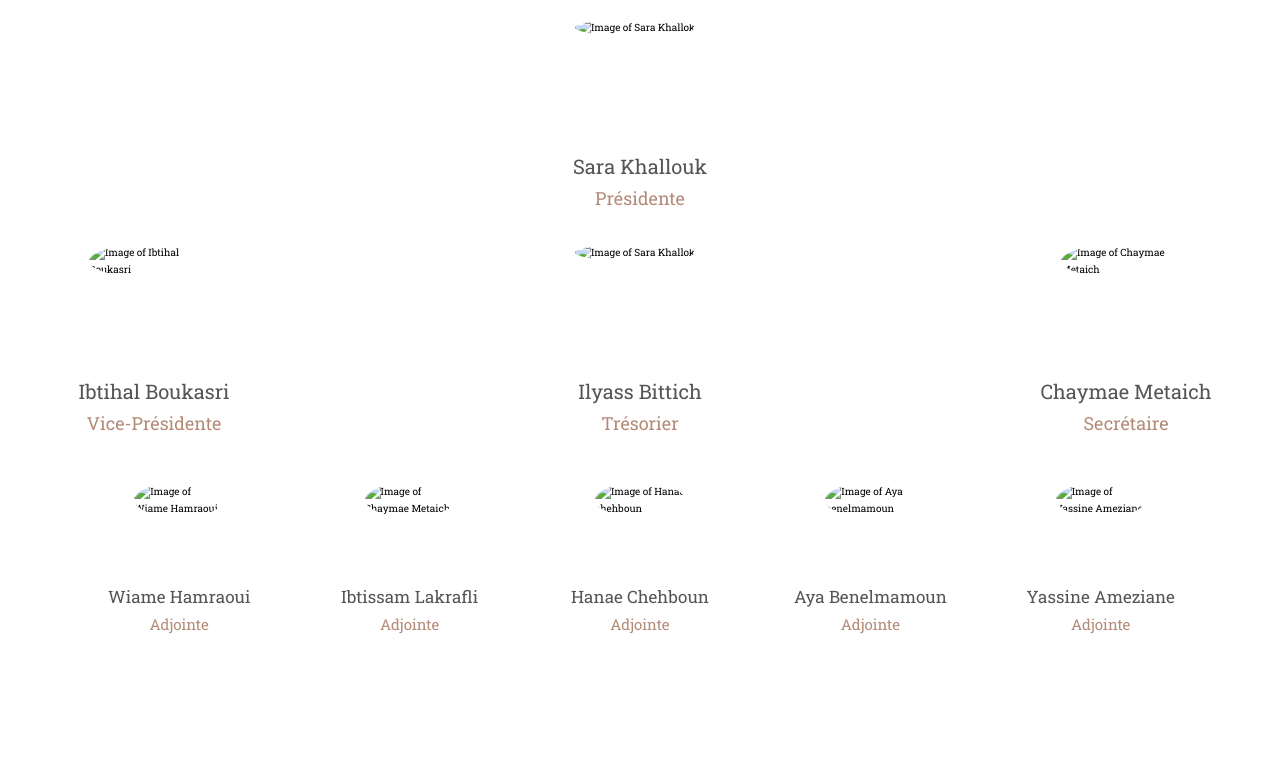
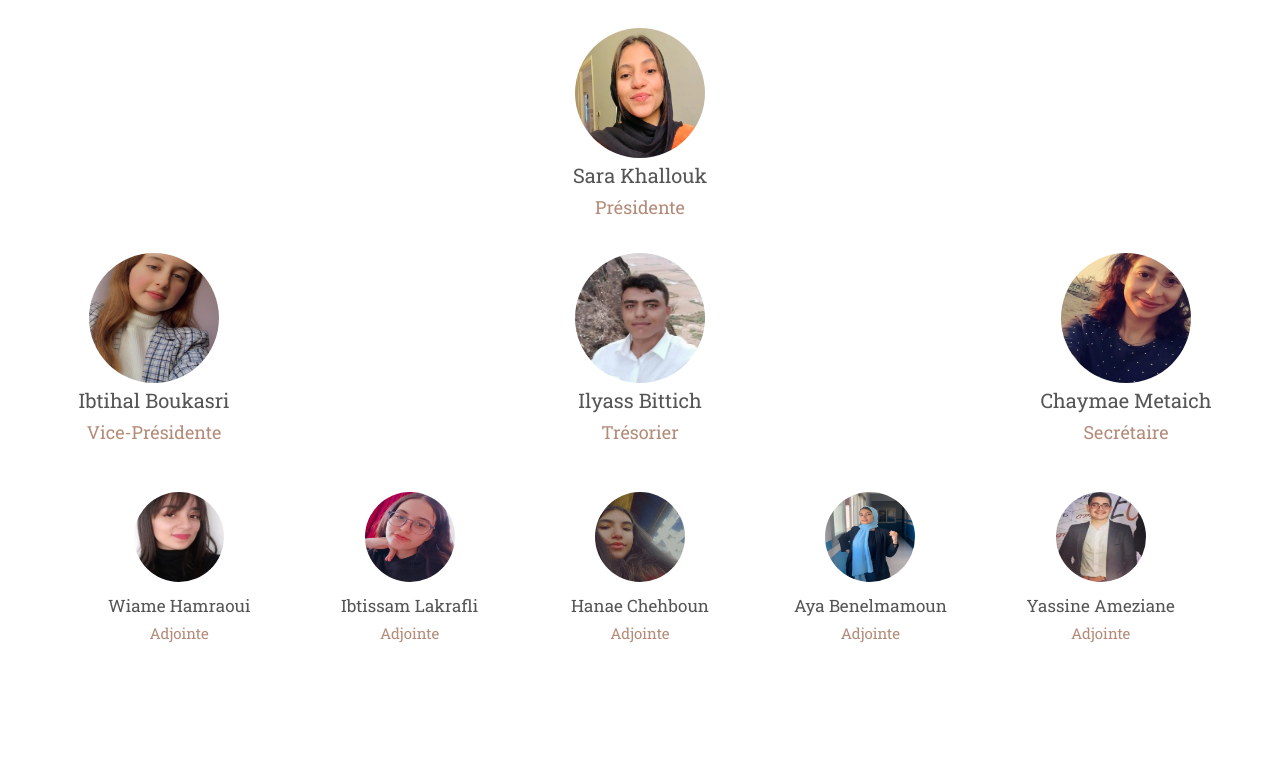
Before and after one commit to iliassel19/faithopemain, a website: page index.html in a window 1280 px wide. Shown: the part 756-1519 px from the top of the page. Drawn offline with nearby package versions, Linux system fonts and the light colour scheme; files whose address does not match are found by name.

Commit message:
Update index.html

```diff
--- a/index.html
+++ b/index.html
@@ -159,7 +159,7 @@
         </div>
         <div class="header__img-box">
           <img
-            src="/assets/heroimage.jpg"
+            src="/assets/heroimage.webp"
             alt="Putting hands togother to help as much as we communauté"
             class="header__img"
           />
@@ -172,7 +172,7 @@
       <div class="card__office">
         <div class="card__img">
           <img
-            src="/assets/Sara.jpeg"
+            src="/assets/Sara.webp"
             alt="Image of Sara Khallok"
             class="card__picture"
           />
@@ -185,7 +185,7 @@
         <div class="card__office">
           <div class="card__img">
             <img
-              src="/assets/Ibtihal.jpeg"
+              src="/assets/Ibtihal.webp"
               alt="Image of Ibtihal Boukasri "
               class="card__picture"
             />
@@ -197,7 +197,7 @@
         <div class="card__office">
           <div class="card__img">
             <img
-              src="/assets/ilyass.jpeg"
+              src="/assets/ilyass.webp"
               alt="Image of Sara Khallok"
               class="card__picture"
             />
@@ -209,7 +209,7 @@
         <div class="card__office">
           <div class="card__img">
             <img
-              src="/assets/Chaima.jpeg"
+              src="/assets/Chaima.webp"
               alt="Image of Chaymae Metaich"
               class="card__picture"
             />
@@ -224,7 +224,7 @@
         <div class="card__membre">
           <div class="card__membre-img">
             <img
-              src="/assets/wiam.jpeg"
+              src="/assets/wiam.webp"
               alt="Image of Wiame Hamraoui"
               class="card__membre-picture"
             />
@@ -236,7 +236,7 @@
         <div class="card__membre">
           <div class="card__membre-img">
             <img
-              src="/assets/Btihal.jpeg"
+              src="/assets/Btihal.webp"
               alt="Image of Chaymae Metaich"
               class="card__membre-picture"
             />
@@ -248,7 +248,7 @@
         <div class="card__membre">
           <div class="card__membre-img">
             <img
-              src="/assets/Hanae.jpeg"
+              src="/assets/Hanae.webp"
               alt="Image of Hanae chehboun "
               class="card__membre-picture"
             />
@@ -260,7 +260,7 @@
         <div class="card__membre">
           <div class="card__membre-img">
             <img
-              src="/assets/Aya.jpeg"
+              src="/assets/Aya.webp"
               alt="Image of Aya benelmamoun"
               class="card__membre-picture"
             />
@@ -272,7 +272,7 @@
         <div class="card__membre">
           <div class="card__membre-img">
             <img
-              src="/assets/Bninsar.jpg"
+              src="/assets/Bninsar.webp"
               alt="Image of Yassine Ameziane"
               class="card__membre-picture"
             />
@@ -290,7 +290,7 @@
       <div class="event">
         <div class="event__picture">
           <img
-            src="/assets/finalproductposter.png"
+            src="/assets/finalproductposter.webp"
             alt="Poster of a Charity initiative"
             class="event__img"
           />
@@ -363,9 +363,9 @@
         </div>
         <div class="event__picture-2">
           <img
-            src="/assets//8-mars.jpg"
+            src="/assets//8-mars.webp"
             alt="Poster of Women's Day"
-            class="event__img-2"
+            class="event__img event__img-2"
           />
         </div>
       </div>
```
